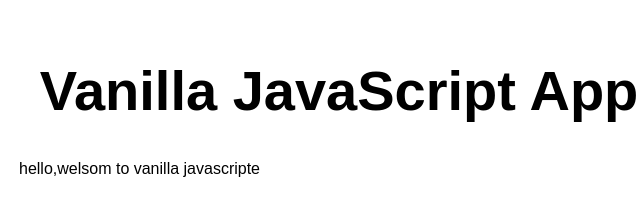
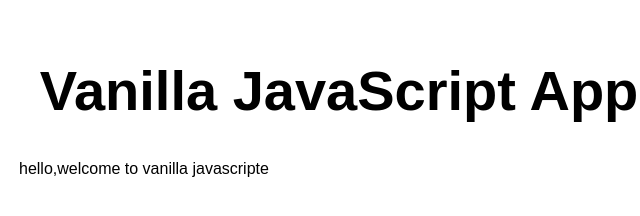
Before and after one commit to beulah7204/beulah, a website: page src/index.html in a window 1280 px wide. Shown: the full height of the page, 301-941 px from the left. Drawn offline with Linux system fonts and the light colour scheme.

Commit message:
index.html

```diff
--- a/src/index.html
+++ b/src/index.html
@@ -11,7 +11,7 @@
 <body>
   <main>
     <h1>Vanilla JavaScript App</h1>
-    <p>hello,welsom to vanilla javascripte</p>
+    <p>hello,welcome to vanilla javascripte</p>
   </main>
 </body>
 
```
